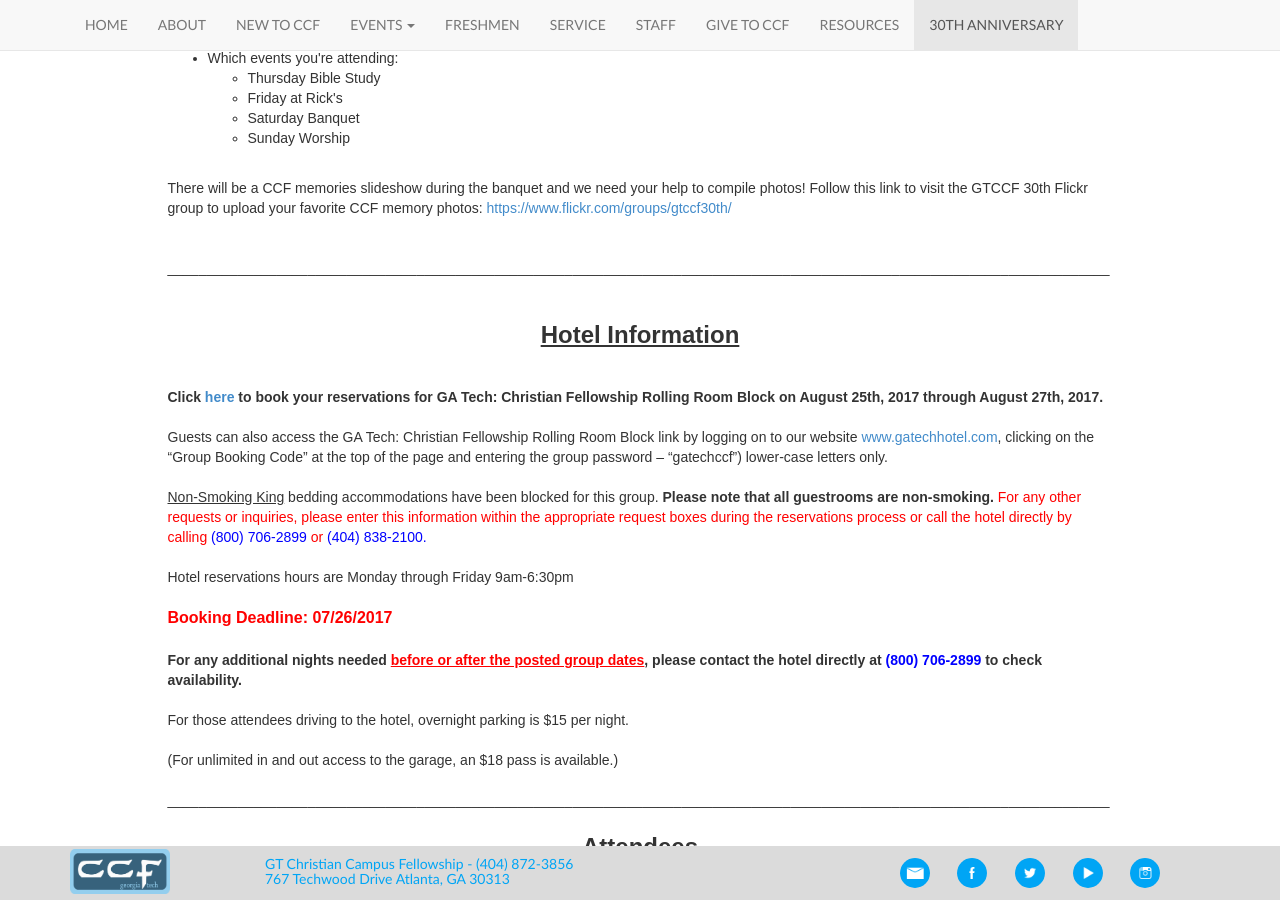
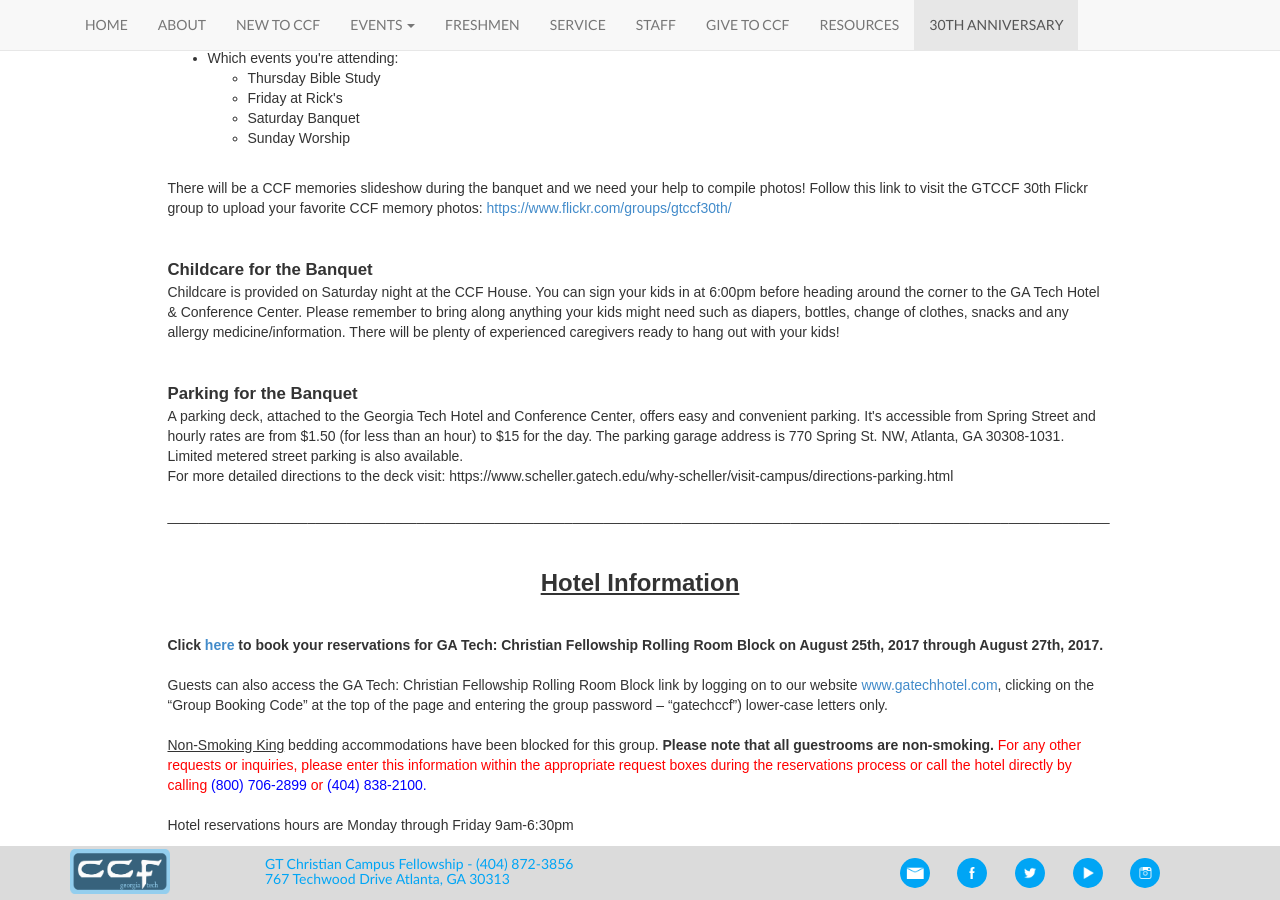
Before and after one commit to gtccf/gtccf.github.io, a Jekyll site: the page built from 30th/index.html, in a window 1280 px wide and 900 px high, scrolled down 424 px. Built offline with Jekyll 4.4.1, drawn with Linux system fonts in a browser that asks for light colours; nearby versions of some CDN libraries.

Commit message:
Added banquet information

```diff
--- a/30th/index.html
+++ b/30th/index.html
@@ -35,6 +35,21 @@ layout: default
           <br>
           There will be a CCF memories slideshow during the banquet and we need your help to compile photos! Follow this link to visit the GTCCF 30th Flickr group to upload your favorite CCF memory photos: <a href=https://www.flickr.com/groups/gtccf30th/>https://www.flickr.com/groups/gtccf30th/</a>
           <br>
+          <br>
+          <br>
+
+          <big><b>Childcare for the Banquet</b></big>
+          <br>
+          Childcare is provided on Saturday night at the CCF House. You can sign your kids in at 6:00pm before heading around the corner to the GA Tech Hotel & Conference Center. Please remember to bring along anything your kids might need such as diapers, bottles, change of clothes, snacks and any allergy medicine/information. There will be plenty of experienced caregivers ready to hang out with your kids!
+          <br>
+          <br>
+          <br>
+
+          <big><b>Parking for the Banquet</b></big>
+          <br>
+          A parking deck, attached to the Georgia Tech Hotel and Conference Center, offers easy and convenient parking. It's accessible from Spring Street and hourly rates are from $1.50 (for less than an hour) to $15 for the day. The parking garage address is 770 Spring St. NW, Atlanta, GA 30308-1031. Limited metered street parking is also available.
+          <br>
+          For more detailed directions to the deck visit: https://www.scheller.gatech.edu/why-scheller/visit-campus/directions-parking.html
           <br>
           <br>
           _________________________________________________________________________________________________________________________
```
